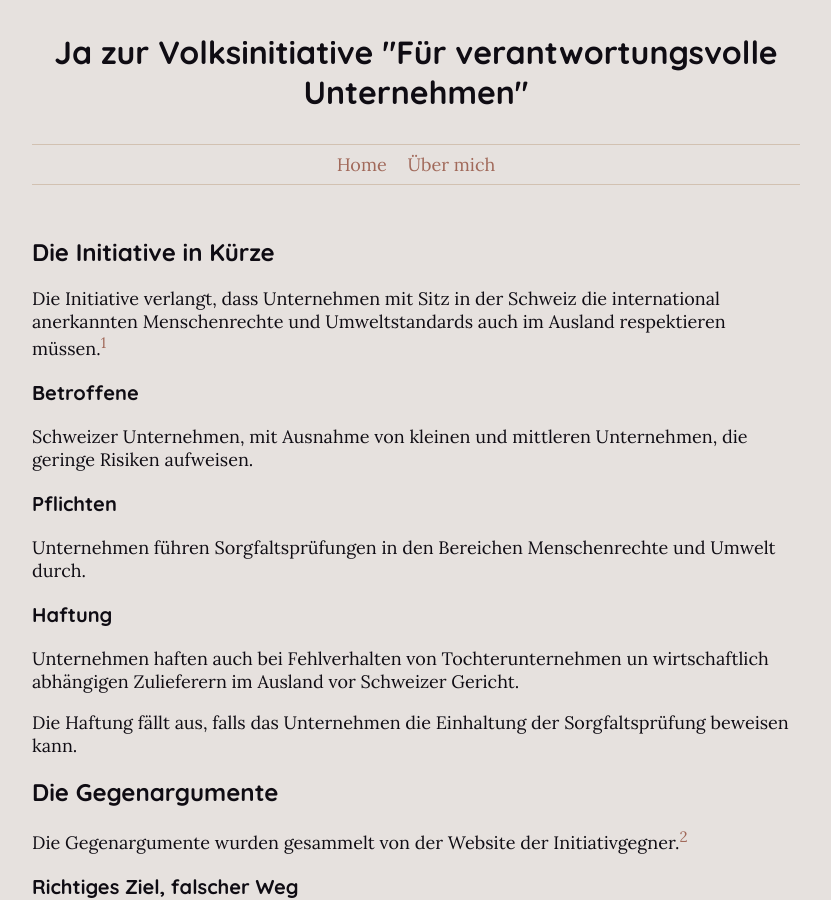
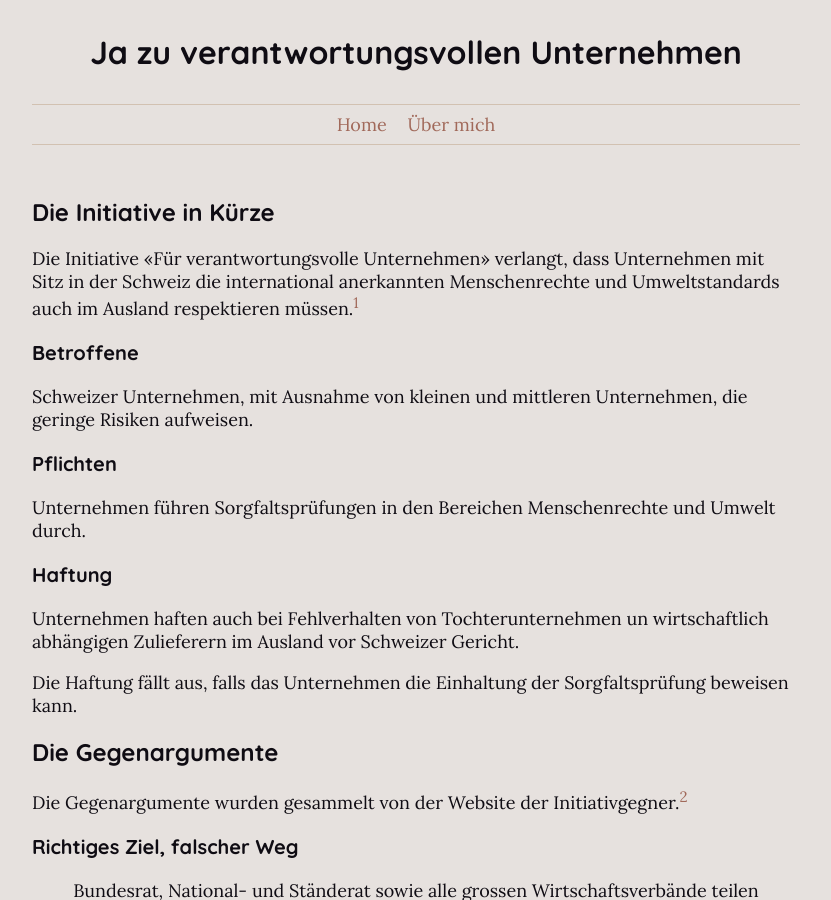
Before and after one commit to fabianboesiger/fabianboesiger.github.io, a Jekyll site: the page built from _posts/2020-10-17-corporate-justice.md, in a window 1280 px wide and 900 px high. Shown: the whole window, without its empty margins (224-1055 px from the left). Built offline with Jekyll 4.4.1, drawn with Linux system fonts in a browser that asks for light colours.

Commit message:
change title

```diff
--- a/_posts/2020-10-17-corporate-justice.md
+++ b/_posts/2020-10-17-corporate-justice.md
@@ -1,6 +1,6 @@
 ---
 layout: post
-title: Ja zur Volksinitiative "Für verantwortungsvolle Unternehmen"
+title: Ja zu verantwortungsvollen Unternehmen
 date: 2020-10-17 10:00:00 +0200
 categories: Politik
 tags: [Schweiz, Initiative, Menschenrechte]
@@ -8,7 +8,7 @@ tags: [Schweiz, Initiative, Menschenrechte]
 
 ## Die Initiative in Kürze
 
-Die Initiative verlangt, dass Unternehmen mit Sitz in der Schweiz die international anerkannten Menschenrechte und Umweltstandards auch im Ausland respektieren müssen.[^1]
+Die Initiative "Für verantwortungsvolle Unternehmen" verlangt, dass Unternehmen mit Sitz in der Schweiz die international anerkannten Menschenrechte und Umweltstandards auch im Ausland respektieren müssen.[^1]
 
 ### Betroffene
 
```
